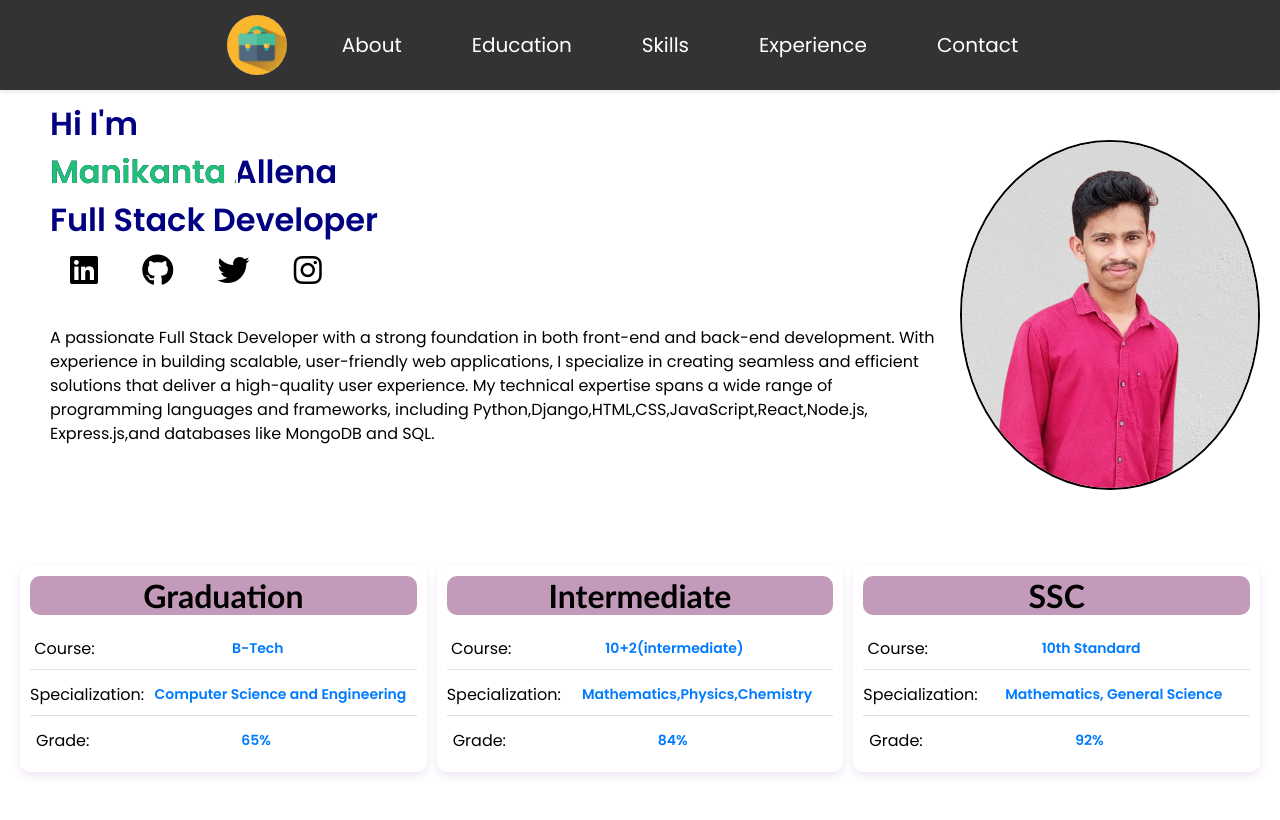
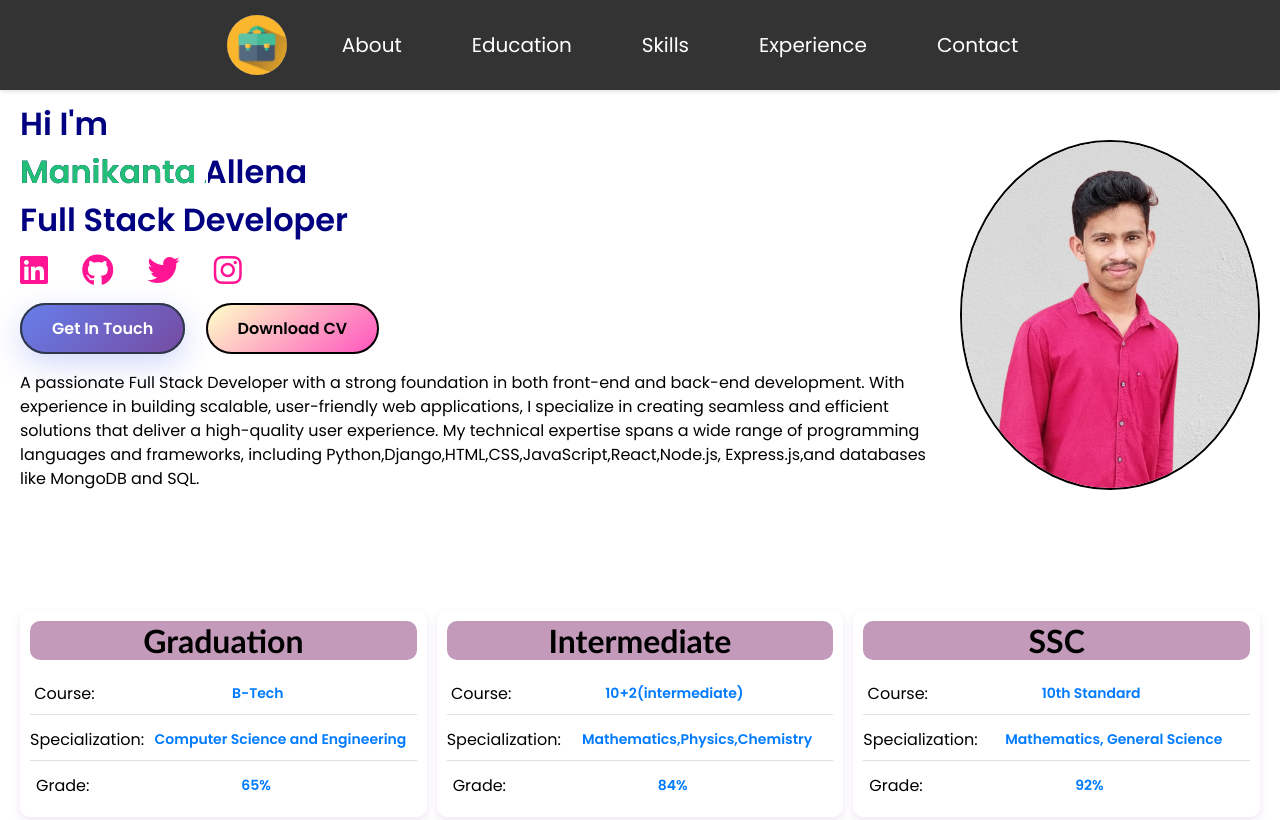
Before and after one commit to manispark12/my_portfolio, a plain HTML site: page index.html in a window 1280 px wide. Shown: the top 820 px of the page. Drawn offline with nearby package versions, Linux system fonts and the light colour scheme.

Commit message:
new changes for resume

```diff
--- a/index.html
+++ b/index.html
@@ -11,6 +11,8 @@
 
         <link rel="stylesheet" href="style.css"/>
         <link rel="stylesheet" href="https://cdnjs.cloudflare.com/ajax/libs/font-awesome/6.7.2/css/all.min.css" integrity="sha512-Evv84Mr4kqVGRNSgIGL/F/aIDqQb7xQ2vcrdIwxfjThSH8CSR7PBEakCr51Ck+w+/U6swU2Im1vVX0SVk9ABhg==" crossorigin="anonymous" referrerpolicy="no-referrer" />
+
+
 
         <script src="https://cdn.jsdelivr.net/npm/emailjs-com@3/dist/email.min.js"></script>
         </head>
@@ -46,7 +48,10 @@
                 <a href="https://github.com/manispark12" target="_blank" class="social-icon"><i class="fa-brands fa-github"></i></a>
                 <a href="https://x.com/rtgdsvn" target="_blank" class="social-icon"><i class="fa-brands fa-twitter"></i></a>
                 <a href="https://www.instagram.com/allenamanikanta/" target="_blank" class="social-icon"><i class="fa-brands fa-instagram"></i></a>
-
+            <div class="my-button">
+                <a href="#contact" class="btn btn-outline btn-lg">Get In Touch</a>
+                <a href="Manikanta_Python_Developer_Fresher_Resume.pdf" download="Manikanta_Resume" class="btn download-btn">Download CV</a>
+            </div>
             </div>
 
 
--- a/style.css
+++ b/style.css
@@ -215,7 +215,8 @@ button, a, .tech-item img, .project, .skills-list li {
   }
 
 .main-line{
-    margin: 90px 30px 90px 30px;
+
+    margin: 90px 30px 90px 0px;
     padding: 10px 20px;
 }
 .main-line h1{
@@ -229,6 +230,9 @@ button, a, .tech-item img, .project, .skills-list li {
     line-height: 24px;
     color:black;
 }
+.connection {
+  margin-left: 0;
+}
 .background{
     z-index: -1;
     position: fixed;
@@ -239,15 +243,15 @@ button, a, .tech-item img, .project, .skills-list li {
 }
 .social-icon i{
   font-size: 32px;
-  color: black;
-  margin-left: 0;
-  margin: 10px 20px;
+  color:deeppink;
+  margin: 10px 30px 30px 0px;
   transition: color 0.3s ease;
   text-decoration: none;
 }
 
 .social-icon i:hover {
-  color: #0077b5; /* LinkedIn Blue or choose brand color */
+  color: #0077b5;
+  text-decoration: underline;
 }
 
 .first{
@@ -259,6 +263,52 @@ button, a, .tech-item img, .project, .skills-list li {
     align-items: stretch;
     box-sizing: border-box;
 
+}
+@media(min-width:768px)
+{
+  .my-button .btn{
+    margin-right:1rem;
+  }
+}
+.btn-outline{
+  border:2px solid #2d3748;
+  color:var(--text-light);
+  background: transparent;
+  background-image: linear-gradient(135deg, rgb(102, 126, 234) 0%, rgb(118, 75, 162) 100%);
+  background-position-x: initial;
+  background-position-y: initial;
+  background-size: initial;
+  background-repeat: initial;
+  background-attachment: initial;
+  background-origin: initial;
+  background-clip: initial;
+  color: white;
+  box-shadow: 0 10px 30px rgba(102, 126, 234, 0.3);
+}
+.download-btn {
+     border:2px solid black;
+     cursor:pointer;
+     color:black;
+     background-image: linear-gradient(140deg,rgb(255,255,200) 0%,rgb(255,85,190) 100%);
+     background-repeat: initial;
+     background-attachment: initial;
+     background-origin: initial;
+     background-clip: initial;
+}
+.download-btn:hover{
+  background-image: linear-gradient(135deg,rgb(255,255,255)0%,rgb(255,255,255) 100%);
+  transition-delay: 4s;
+}
+
+.btn{
+  padding: 12px 30px;
+  border-radius: 50px;
+  font-weight:600;
+  text-decoration: none;
+  transition-behavior: normal;
+  transition-duration: 0s;
+  position: relative;
+  overflow:hidden;
 }
 .anime{
     display:flex;
```
Also changed, not shown: 1 other file.
